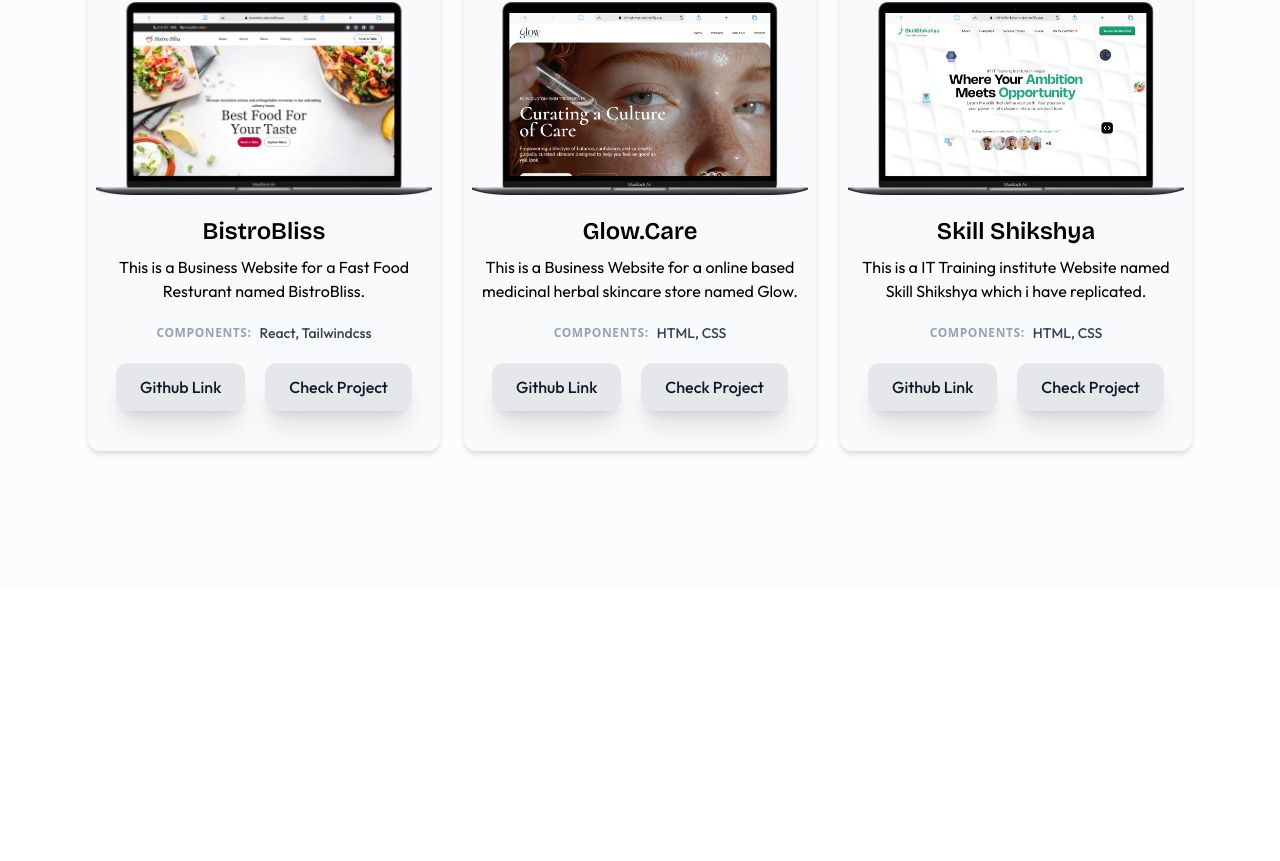
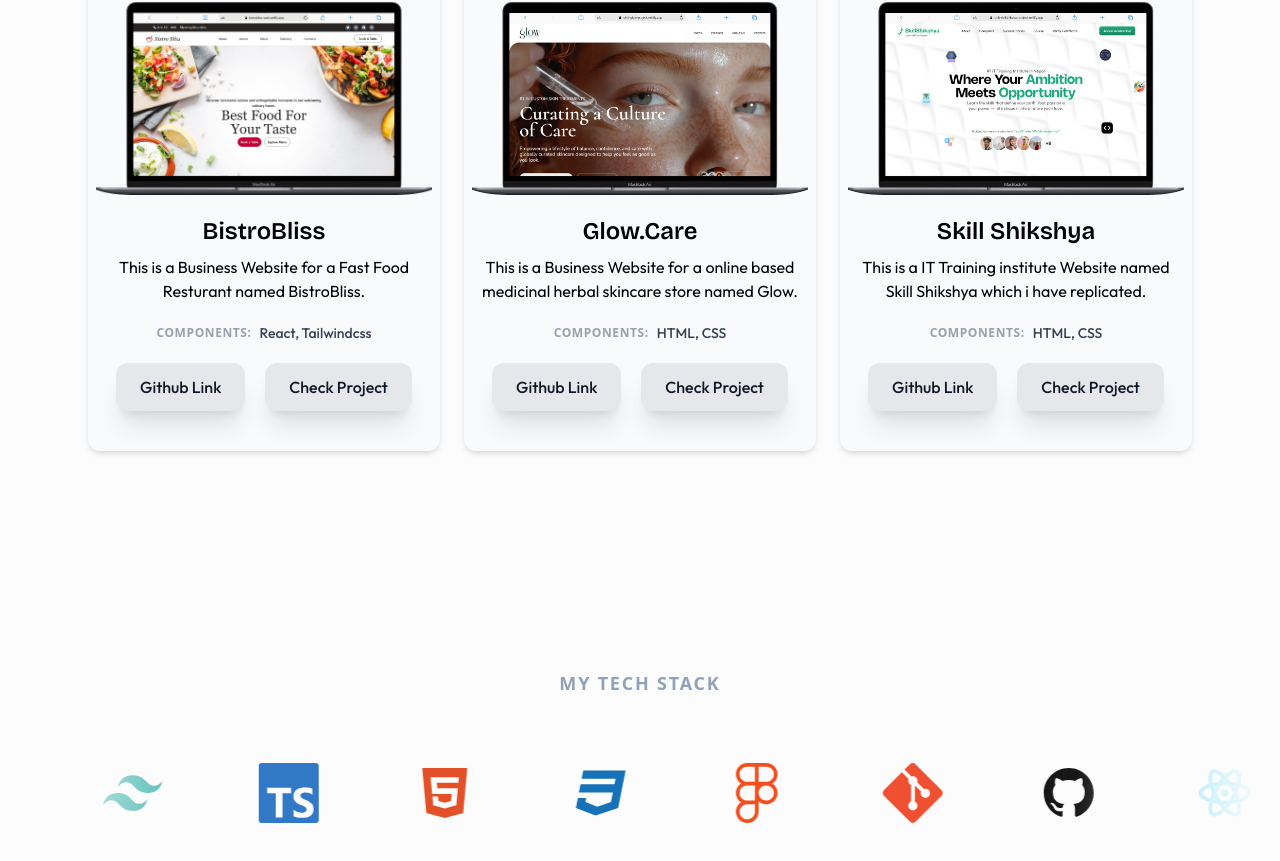
Before and after one commit to abbyzerra09/Portfolio-rohit, a React (Vite) app: page / in a window 1280 px wide. Shown: the part 1444-2305 px from the top of the page. Before the commit the page ends 2033 px from the top, so only its background shows below. Built offline with nearby package versions, Linux system fonts and the light colour scheme.

Commit message:
Marque section added

```diff
--- a/src/App.css
+++ b/src/App.css
@@ -1,44 +1,14 @@
- .navbar {
-  position: fixed;
-  top: 0;
-  width: 100%;
-  height: 60px;
-  display: flex;
-  justify-content: center; /* Centers the name */
-  align-items: center;
-  z-index: 100;
-  background: rgba(0, 0, 0, 0.8);
+@keyframes marquee {
+  0% { transform: translateX(0); }
+  100% { transform: translateX(-50%); }
 }
 
-.nav-name {
-  font-weight: bold;
-  transition: all 0.4s ease-in-out;
+.animate-marquee{
+  display: flex;
+  width: max-content;
+  animation: marquee 30s linear infinite;
 }
 
-.nav-name.hidden {
-  opacity: 0;
-  transform: translateY(20px); /* Slides up into view */
+.animate-marquee:hover {
+  animation-play-state: paused;
 }
-
-.nav-name.visible {
-  opacity: 1;
-  transform: translateY(0);
-}
-
-/* Hero Styling */
-.hero {
-  height: 80vh;
-  display: flex;
-  flex-direction: column;
-  justify-content: center;
-  align-items: center;
-}
-
-.hero-name {
-  font-size: 5rem;
-  transition: opacity 0.3s ease;
-}
-
-.hero-name.fade-out {
-  opacity: 0;
-}
--- a/src/App.jsx
+++ b/src/App.jsx
@@ -2,6 +2,7 @@
 import HeroSection from './components/Hero'
 import About from './components/about'
 import Projects from './components/project'
+import Marquee from './components/runningContainer'
 
 function App() {
 
@@ -11,6 +12,7 @@
       <HeroSection/>
       <About/>
       <Projects/>
+      <Marquee/>
     </>
   )
 }
--- a/src/components/project.jsx
+++ b/src/components/project.jsx
@@ -5,7 +5,7 @@
     return(
         <>
         <div className="bg-[#FCFCFC]">
-            <div className="min-h-screen max-w-6xl mx-auto pt-10 md:pt-25 px-6">
+            <div className="min-h-screen max-w-6xl mx-auto pt-10 md:pt-25 px-6 pb-10">
                 <div className="mb-5 border-b border-gray-300">
                     <h2 className="text-3xl md:text-4xl font-Bricolage font-semibold text-gray-800 md:mb-3 mb-1">Current Projects</h2>
                 </div>
--- /dev/null
+++ b/src/components/runningContainer.jsx
@@ -0,0 +1,45 @@
+import '../App.css'
+import { RiReactjsLine, RiTailwindCssFill, RiHtml5Fill, RiCss3Fill, RiGithubFill } from "react-icons/ri";
+import { SiTypescript, SiFigma, SiGit, SiNextdotjs } from "react-icons/si";
+
+const Marquee = () => {
+  const technologies = [{ icon: <RiReactjsLine/>, color: "#61DAFB" },{ icon: <SiNextdotjs/>, color: "#000000"},{ icon: <RiTailwindCssFill/>, color: "#38B2AC" },{ icon: <SiTypescript/>, color: "#3178C6" },{ icon: <RiHtml5Fill/>, color: "#E34F26" },{ icon: <RiCss3Fill/>, color: "#1572B6" },{ icon: <SiFigma/>, color: "#F24E1E" },{ icon: <SiGit/>, color: "#F05032" },{ icon: <RiGithubFill/>, color: "#181717" },
+  ];
+
+  const MarqueeItem = () => (
+    <>
+      {technologies.map((tech, index) => (
+        <div key={index} className="flex items-center mx-5 md:mx-12 shrink-0">
+          <span
+            className="text-4xl md:text-6xl"
+            style={{ color: tech.color }}>
+            {tech.icon}
+          </span>
+        </div>
+      ))}
+    </>
+  );
+
+  return (
+    <div className="relative block w-full py-12 md:py-20 bg-[#FCFCFC] overflow-hidden ">
+      <div className="mx-auto w-full max-w-7xl px-4">
+        <h3 className="text-center text-sm md:text-lg font-semibold text-slate-400 mb-8 md:mb-12 uppercase tracking-widest">
+          My Tech Stack
+        </h3>
+
+        <div className="relative flex items-center h-16 md:h-24 overflow-x-hidden" style={{
+            WebkitMaskImage: 'linear-gradient(to right, transparent, black 15%, black 85%, transparent)',
+            maskImage: 'linear-gradient(to right, transparent, black 15%, black 85%, transparent)'
+          }}>
+
+          <div className="animate-marquee whitespace-nowrap flex items-center">
+            <MarqueeItem />
+            <MarqueeItem />
+          </div>
+        </div>
+      </div>
+    </div>
+  );
+};
+
+export default Marquee;
```
